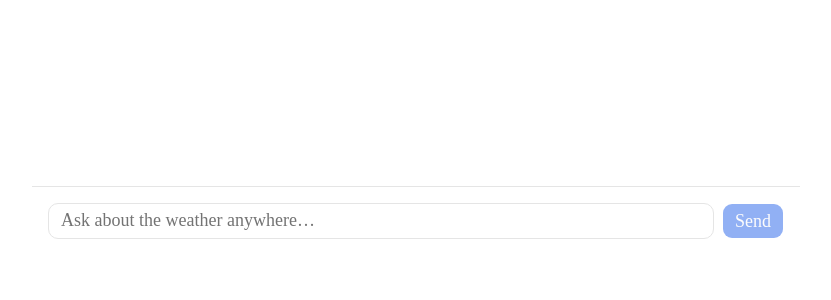
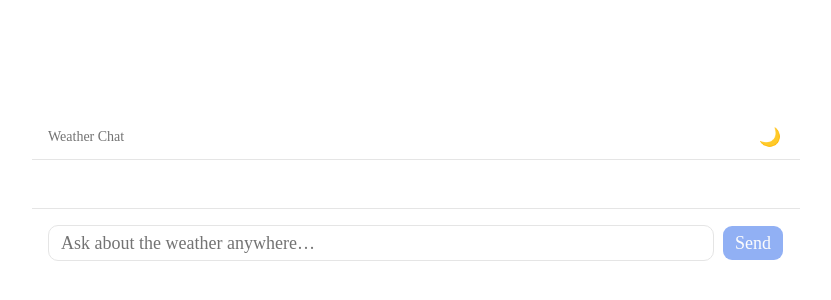
Before and after one commit to toksana/generative-ui-weather-agent, a Next.js app: page / in a window 1280 px wide. Shown: the part 204-504 px from the top of the page, without its empty margins (224-1055 px from the left). Built offline with nearby package versions, Linux system fonts and the light colour scheme.

Commit message:
feat: add dark mode toggle
Add ThemeToggle, surfaced in a new header row in weather-chat.tsx.

```diff
--- a/src/app/layout.tsx
+++ b/src/app/layout.tsx
@@ -18,12 +18,18 @@ export const metadata: Metadata = {
   description: "Generated by create next app",
 };
 
+const THEME_INIT_SCRIPT = `(function(){try{var t=localStorage.getItem("theme");var dark=t?t==="dark":window.matchMedia("(prefers-color-scheme: dark)").matches;document.documentElement.classList.toggle("dark",dark)}catch(e){}})()`;
+
 export default function RootLayout({ children }: LayoutProps<"/">) {
   return (
     <html
       lang="en"
+      suppressHydrationWarning
       className={`${geistSans.variable} ${geistMono.variable} h-full antialiased`}
     >
+      <head>
+        <script dangerouslySetInnerHTML={{ __html: THEME_INIT_SCRIPT }} />
+      </head>
       <body className="min-h-full flex flex-col">
         <Providers>{children}</Providers>
       </body>
--- a/src/components/chat/weather-chat.tsx
+++ b/src/components/chat/weather-chat.tsx
@@ -3,6 +3,7 @@
 import { useChat } from '@ai-sdk/react';
 import { useState } from 'react';
 
+import { ThemeToggle } from '@/components/theme-toggle';
 import type { ChatMessage } from '@/lib/ai/tools';
 import type { GuardReason } from '@/lib/types';
 
@@ -24,6 +25,10 @@ export function WeatherChat() {
 
   return (
     <div className="flex h-full w-full max-w-3xl flex-col">
+      <header className="flex items-center justify-between border-b border-border px-4 py-2">
+        <span className="text-sm font-medium text-muted-foreground">Weather Chat</span>
+        <ThemeToggle />
+      </header>
       <MessageList messages={messages} onSuggestedPrompt={handleSubmit} />
       {guardReason && (
         <div className="px-4 pb-2">
--- /dev/null
+++ b/src/components/theme-toggle.tsx
@@ -0,0 +1,55 @@
+'use client';
+
+import { useLayoutEffect, useState } from 'react';
+
+import { Button } from '@/components/ui/button';
+
+type Theme = 'light' | 'dark';
+
+function readStoredTheme(): Theme {
+  try {
+    const stored = localStorage.getItem('theme');
+    if (stored === 'dark' || stored === 'light') return stored;
+  } catch {
+    // localStorage unavailable (private mode, blocked) — fall through to system preference.
+  }
+  return window.matchMedia('(prefers-color-scheme: dark)').matches ? 'dark' : 'light';
+}
+
+function applyTheme(theme: Theme): void {
+  document.documentElement.classList.toggle('dark', theme === 'dark');
+}
+
+export function ThemeToggle() {
+  const [theme, setTheme] = useState<Theme>(() => (typeof window === 'undefined' ? 'light' : readStoredTheme()));
+
+  // React Strict Mode's dev-only remount resets <html>'s class list to what
+  // layout.tsx's JSX declares, clearing the class the inline script set
+  // before first paint — reapply it here. No-op in production.
+  useLayoutEffect(() => {
+    applyTheme(theme);
+  }, [theme]);
+
+  function toggle(): void {
+    const next: Theme = theme === 'dark' ? 'light' : 'dark';
+    setTheme(next);
+    try {
+      localStorage.setItem('theme', next);
+    } catch {
+      // localStorage unavailable — the class toggle above still applies for this session.
+    }
+  }
+
+  return (
+    <Button
+      type="button"
+      variant="ghost"
+      size="icon-sm"
+      onClick={toggle}
+      aria-label={theme === 'dark' ? 'Switch to light mode' : 'Switch to dark mode'}
+      suppressHydrationWarning
+    >
+      {theme === 'dark' ? '☀️' : '🌙'}
+    </Button>
+  );
+}
```
Also changed, not shown: 1 other file (tests, documents, lock files or other folders).
